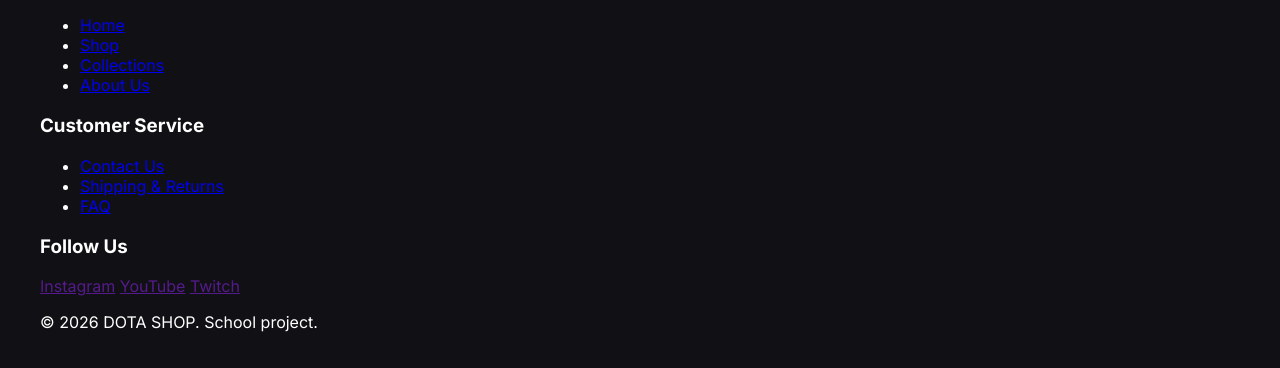
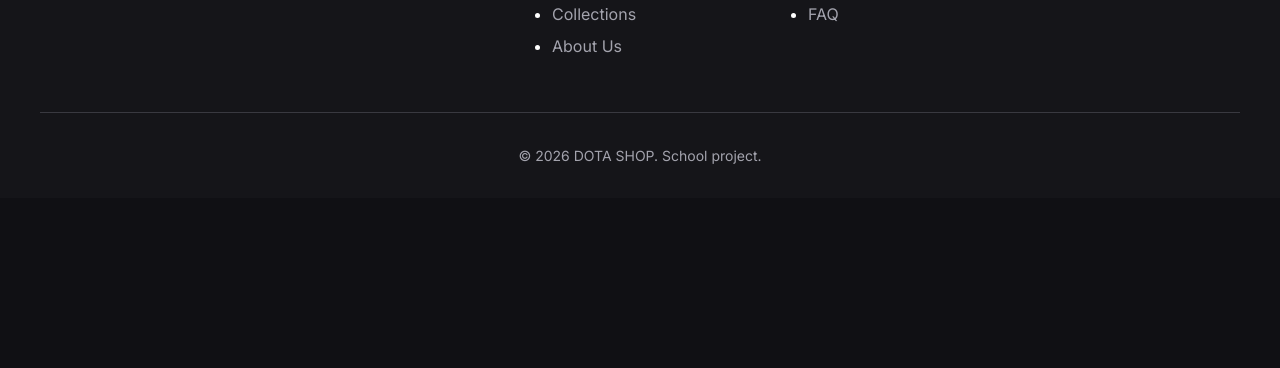
Before and after one commit to eclypsed212/webshop-intro-, a plain HTML site: page index.html in a window 1280 px wide. Shown: the part 1475-1843 px from the top of the page. After the commit the page ends 1673 px from the top, so only its background shows below. Drawn offline with Linux system fonts and the light colour scheme.

Commit message:
Update
Product and  Footer Styles

```diff
--- a/style/style.css
+++ b/style/style.css
@@ -294,9 +294,71 @@ body{
 
 }
 
-.footer{
-    background-color: #111115;
+
+footer {
+    background-color: #151519;
+    padding:60px 40px 20px;
     color: white;
-    padding: 50px 40px 20px;
-    border-radius: 1px solid #393940;
+
 }
+.footer-container{
+    display: grid;
+    grid-template-columns: 2fr 1fr 1fr 1fr;
+    gap: 40px;
+    max-width: 1200px;
+    margin: 0 auto;
+}
+
+.footer-container h3{
+    font-size: 20px;
+    margin-bottom: 20px;
+}
+.footer-container p{
+    color: #a3a3ad;
+    line-height: 1.7;
+}
+.footer-container a{
+    display: block;
+    color: #a3a3ad;
+    text-decoration: none;
+    margin-bottom: 12px;
+    transition: color 0.3s ease;
+
+}
+.footer-container a:hover{
+    color: #c92d32;
+}
+.footer-social{
+    display: flex;
+    gap:15px;
+}
+
+.footer-social a {
+    display: inline-flex;
+    align-items: center;
+    justify-content: center;
+}
+
+.footer-bottom{
+    border-top: 1px solid #393940;
+    margin-top: 40px;
+    padding-top: 20px;
+    text-align: center;
+    color: #a3a3ad;
+    font-size: 14px;
+}
+
+@media (max-width: 900px){
+    .footer-container{
+        grid-template-columns: repeat(2, 1fr);
+    }
+}
+
+@media (max-width: 600px){
+    .footer-container{
+        grid-template-columns: 1fr;
+    }
+    footer{
+        padding:40px 20px 20px;
+    }
+}
```
Also changed, not shown: index.html (+1 -0 lines), style/product.css (+37 -2 lines).
